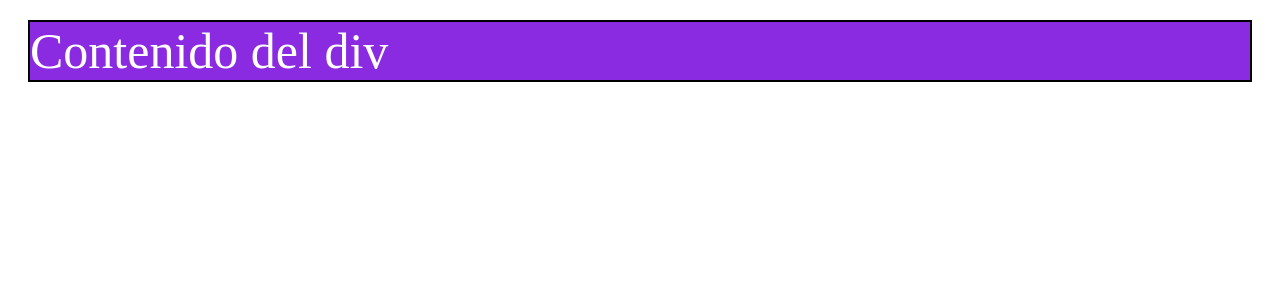
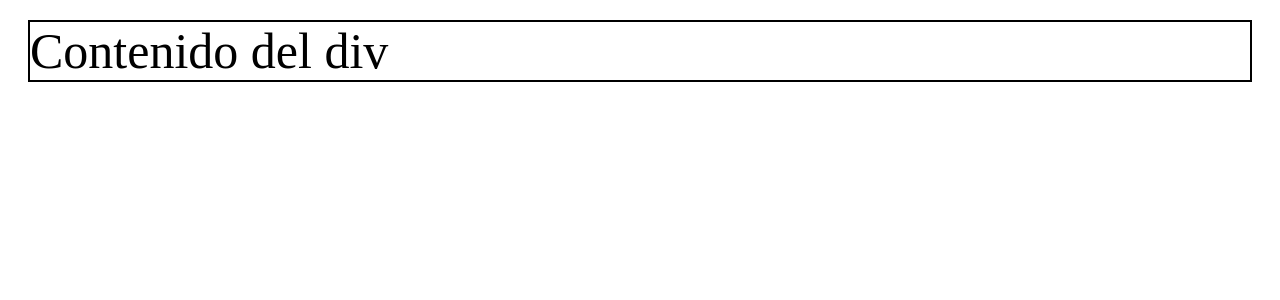
Before and after one commit to lauradillonar/angular015-directivas, an Angular app: page / in a window 1280 px wide. Shown: the top 300 px of the page. Built offline with nearby package versions, Linux system fonts and the light colour scheme.

Commit message:
Utilizando ngClass para activar desactivar clases

```diff
--- a/src/app/app.component.html
+++ b/src/app/app.component.html
@@ -1 +1,10 @@
-<div [ngClass]="clases">Contenido del div</div>
+<div
+  [ngClass]="{
+    'color-fondo': bgClass,
+    'color-fuente': colorClass,
+    'tamanio-fuente': tamanioClass,
+    'border-margin': borderMarginClass
+  }"
+>
+  Contenido del div
+</div>
--- a/src/app/app.component.ts
+++ b/src/app/app.component.ts
@@ -12,5 +12,8 @@ interface Icono {
 
 export class AppComponent {
   title = 'Directivas en Angular';
-  clases = ['color-fondo', 'color-fuente', 'tamanio-fuente', 'border-margin'];
+  bgClass = false;
+  colorClass = false;
+  tamanioClass = true;
+  borderMarginClass = true;
 }
```
